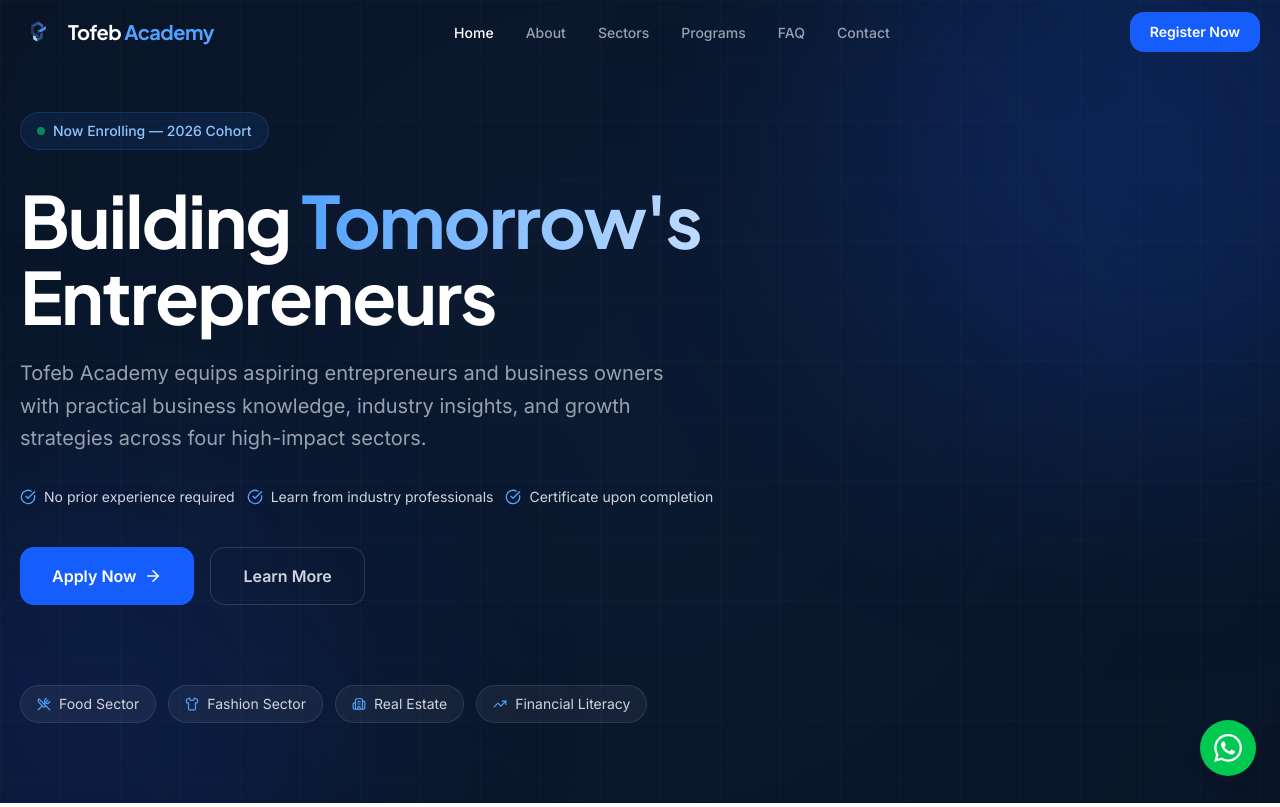
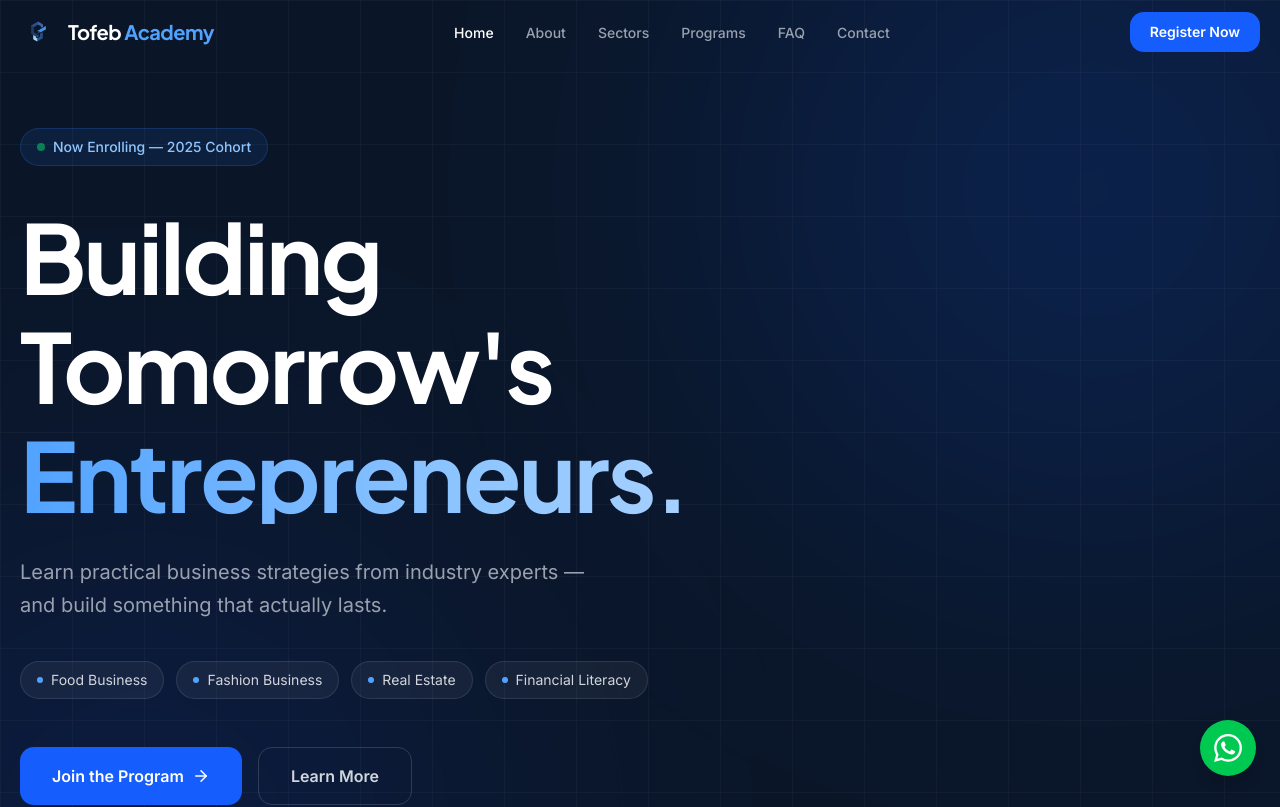
Before and after one commit to Oasisben/Tofeb-Academy, a Next.js app: page / in a window 1280 px wide. Shown: the top 807 px of the page. Built offline with nearby package versions, Linux system fonts and the light colour scheme.

Commit message:
production deployment

```diff
--- a/src/components/home/Hero.tsx
+++ b/src/components/home/Hero.tsx
@@ -2,137 +2,143 @@
 
 import Link from 'next/link'
 import { motion } from 'framer-motion'
-import { ArrowRight, CheckCircle } from 'lucide-react'
-import { UtensilsCrossed, Shirt, Building2, TrendingUp } from 'lucide-react'
+import { ArrowRight } from 'lucide-react'
 
-const highlights = [
-  'No prior experience required',
-  'Learn from industry professionals',
-  'Certificate upon completion',
+const sectors = [
+  'Food Business',
+  'Fashion Business',
+  'Real Estate',
+  'Financial Literacy',
 ]
 
 export default function Hero() {
   return (
-    <section className="relative min-h-screen bg-[#0a1628] flex items-center overflow-hidden">
-      {/* Background gradients */}
+    <section className="relative min-h-screen bg-[#0a1628] flex flex-col justify-center overflow-hidden">
+      {/* Animated background orbs */}
       <div className="absolute inset-0 overflow-hidden pointer-events-none">
-        <div className="absolute -top-40 -right-40 w-[600px] h-[600px] bg-blue-600/20 rounded-full blur-[120px]" />
-        <div className="absolute -bottom-40 -left-40 w-[500px] h-[500px] bg-blue-800/20 rounded-full blur-[120px]" />
-        <div className="absolute top-1/2 left-1/2 -translate-x-1/2 -translate-y-1/2 w-[800px] h-[800px] bg-blue-900/10 rounded-full blur-[160px]" />
+        <motion.div
+          animate={{ scale: [1, 1.15, 1], opacity: [0.15, 0.25, 0.15] }}
+          transition={{ duration: 8, repeat: Infinity, ease: 'easeInOut' }}
+          className="absolute -top-40 -right-40 w-[700px] h-[700px] bg-blue-600 rounded-full blur-[140px]"
+        />
+        <motion.div
+          animate={{ scale: [1, 1.1, 1], opacity: [0.1, 0.18, 0.1] }}
+          transition={{ duration: 10, repeat: Infinity, ease: 'easeInOut', delay: 2 }}
+          className="absolute -bottom-60 -left-40 w-[600px] h-[600px] bg-blue-800 rounded-full blur-[140px]"
+        />
       </div>
 
-      {/* Grid pattern overlay */}
+      {/* Grid overlay */}
       <div
-        className="absolute inset-0 opacity-[0.03]"
+        className="absolute inset-0 opacity-[0.04]"
         style={{
-          backgroundImage: `linear-gradient(rgba(255,255,255,0.5) 1px, transparent 1px),
-            linear-gradient(90deg, rgba(255,255,255,0.5) 1px, transparent 1px)`,
-          backgroundSize: '60px 60px',
+          backgroundImage: `linear-gradient(rgba(255,255,255,0.8) 1px, transparent 1px),
+            linear-gradient(90deg, rgba(255,255,255,0.8) 1px, transparent 1px)`,
+          backgroundSize: '72px 72px',
         }}
       />
 
-      <div className="relative z-10 max-w-7xl mx-auto px-5 pt-28 pb-20 w-full">
-        <div className="max-w-3xl">
+      <div className="relative z-10 max-w-7xl mx-auto px-5 pt-32 pb-24 w-full">
+        <div className="max-w-4xl">
           {/* Badge */}
           <motion.div
-            initial={{ opacity: 0, y: 20 }}
+            initial={{ opacity: 0, y: 16 }}
             animate={{ opacity: 1, y: 0 }}
             transition={{ duration: 0.5 }}
-            className="inline-flex items-center gap-2 bg-blue-500/10 border border-blue-500/20 rounded-full px-4 py-2 mb-8"
+            className="inline-flex items-center gap-2 bg-blue-500/10 border border-blue-500/20 rounded-full px-4 py-2 mb-10"
           >
             <span className="w-2 h-2 rounded-full bg-green-400 animate-pulse" />
-            <span className="text-blue-300 text-sm font-medium">Now Enrolling — 2026 Cohort</span>
+            <span className="text-blue-300 text-sm font-medium">
+              Now Enrolling — 2025 Cohort
+            </span>
           </motion.div>
 
-          {/* Headline */}
-          <motion.h1
-            initial={{ opacity: 0, y: 24 }}
-            animate={{ opacity: 1, y: 0 }}
-            transition={{ duration: 0.6, delay: 0.1 }}
-            className="font-jakarta text-5xl md:text-6xl lg:text-7xl font-bold text-white leading-[1.05] tracking-tight mb-6"
-          >
-            Building{' '}
-            <span className="text-transparent bg-clip-text bg-gradient-to-r from-blue-400 to-blue-200">
-              Tomorrow's
-            </span>
-            <br />
-            Entrepreneurs
-          </motion.h1>
+          {/* Headline — staggered lines */}
+          <div className="mb-8 space-y-2">
+            {['Building', "Tomorrow's", 'Entrepreneurs.'].map((word, i) => (
+              <motion.div
+                key={i}
+                initial={{ opacity: 0, y: 40 }}
+                animate={{ opacity: 1, y: 0 }}
+                transition={{ duration: 0.7, delay: 0.1 + i * 0.12, ease: 'easeOut' }}
+              >
+                <span
+                  className={`block font-jakarta font-bold leading-[1.05] tracking-tight ${
+                    i === 2
+                      ? 'text-transparent bg-clip-text bg-gradient-to-r from-blue-400 via-blue-300 to-blue-200'
+                      : 'text-white'
+                  } text-6xl md:text-7xl lg:text-8xl`}
+                >
+                  {word}
+                </span>
+              </motion.div>
+            ))}
+          </div>
 
           {/* Subtext */}
           <motion.p
             initial={{ opacity: 0, y: 24 }}
             animate={{ opacity: 1, y: 0 }}
-            transition={{ duration: 0.6, delay: 0.2 }}
-            className="text-gray-400 text-lg md:text-xl leading-relaxed mb-8 max-w-2xl"
+            transition={{ duration: 0.6, delay: 0.5 }}
+            className="text-gray-400 text-xl leading-relaxed mb-10 max-w-xl"
           >
-            Tofeb Academy equips aspiring entrepreneurs and business owners with
-            practical business knowledge, industry insights, and growth strategies
-            across four high-impact sectors.
+            Learn practical business strategies from industry experts — and build
+            something that actually lasts.
           </motion.p>
 
-          {/* Highlights */}
-          <motion.ul
-            initial={{ opacity: 0, y: 24 }}
+          {/* Sector chips */}
+          <motion.div
+            initial={{ opacity: 0, y: 20 }}
             animate={{ opacity: 1, y: 0 }}
-            transition={{ duration: 0.6, delay: 0.3 }}
-            className="flex flex-col sm:flex-row flex-wrap gap-3 mb-10"
+            transition={{ duration: 0.6, delay: 0.65 }}
+            className="flex flex-wrap gap-3 mb-12"
           >
-            {highlights.map((item) => (
-              <li key={item} className="flex items-center gap-2 text-sm text-gray-300">
-                <CheckCircle size={16} className="text-blue-400 flex-shrink-0" />
-                {item}
-              </li>
+            {sectors.map((s) => (
+              <span
+                key={s}
+                className="flex items-center gap-2 text-sm text-gray-300 bg-white/5 border border-white/10 rounded-full px-4 py-2"
+              >
+                <span className="w-1.5 h-1.5 rounded-full bg-blue-400" />
+                {s}
+              </span>
             ))}
-          </motion.ul>
+          </motion.div>
 
           {/* CTAs */}
           <motion.div
-            initial={{ opacity: 0, y: 24 }}
+            initial={{ opacity: 0, y: 20 }}
             animate={{ opacity: 1, y: 0 }}
-            transition={{ duration: 0.6, delay: 0.4 }}
+            transition={{ duration: 0.6, delay: 0.8 }}
             className="flex flex-col sm:flex-row gap-4"
           >
             <Link
               href="/register"
-              className="inline-flex items-center justify-center gap-2 bg-blue-600 hover:bg-blue-500 text-white font-semibold px-8 py-4 rounded-xl transition-all hover:shadow-lg hover:shadow-blue-500/25 hover:-translate-y-0.5 text-base"
+              className="group inline-flex items-center justify-center gap-2 bg-blue-600 hover:bg-blue-500 text-white font-semibold px-8 py-4 rounded-xl transition-all duration-300 hover:shadow-2xl hover:shadow-blue-500/30 hover:-translate-y-1 text-base"
             >
-              Apply Now <ArrowRight size={18} />
+              Join the Program
+              <ArrowRight
+                size={18}
+                className="group-hover:translate-x-1 transition-transform duration-300"
+              />
             </Link>
             <Link
               href="/about"
-              className="inline-flex items-center justify-center gap-2 border border-white/15 hover:border-white/30 text-gray-300 hover:text-white font-semibold px-8 py-4 rounded-xl transition-all text-base"
+              className="inline-flex items-center justify-center gap-2 border border-white/15 hover:border-white/40 text-gray-300 hover:text-white font-semibold px-8 py-4 rounded-xl transition-all duration-300 text-base hover:bg-white/5"
             >
               Learn More
             </Link>
           </motion.div>
         </div>
+      </div>
 
-        {/* Sector pills — bottom */}
-        <motion.div
-          initial={{ opacity: 0, y: 24 }}
-          animate={{ opacity: 1, y: 0 }}
-          transition={{ duration: 0.6, delay: 0.6 }}
-          className="mt-20 flex flex-wrap gap-3"
-        >
-          {[
-            { icon: UtensilsCrossed, label: 'Food Sector' },
-            { icon: Shirt, label: 'Fashion Sector' },
-            { icon: Building2, label: 'Real Estate' },
-            { icon: TrendingUp, label: 'Financial Literacy' },
-          ].map((sector) => {
-            const Icon = sector.icon
-            return (
-              <div
-                key={sector.label}
-                className="flex items-center gap-2 bg-white/5 border border-white/10 rounded-full px-4 py-2 text-sm text-gray-300"
-              >
-                <Icon size={14} className="text-blue-400" />
-                <span>{sector.label}</span>
-              </div>
-            )
-          })}
-        </motion.div>
+      {/* Wave divider */}
+      <div className="absolute bottom-0 left-0 right-0">
+        <svg viewBox="0 0 1440 80" fill="none" xmlns="http://www.w3.org/2000/svg" className="w-full">
+          <path
+            d="M0 40 C360 80 1080 0 1440 40 L1440 80 L0 80 Z"
+            fill="white"
+          />
+        </svg>
       </div>
     </section>
   )
--- a/src/lib/validations.ts
+++ b/src/lib/validations.ts
@@ -1,4 +1,4 @@
-import { z } from 'zod'
+/*import { z } from 'zod'
 
 export const registrationSchema = z.object({
   full_name: z.string().min(3, 'Full name must be at least 3 characters'),
@@ -11,4 +11,4 @@ export const registrationSchema = z.object({
   ),
 })
 
-export type RegistrationInput = z.infer<typeof registrationSchema>
+export type RegistrationInput = z.infer<typeof registrationSchema>*/
```
